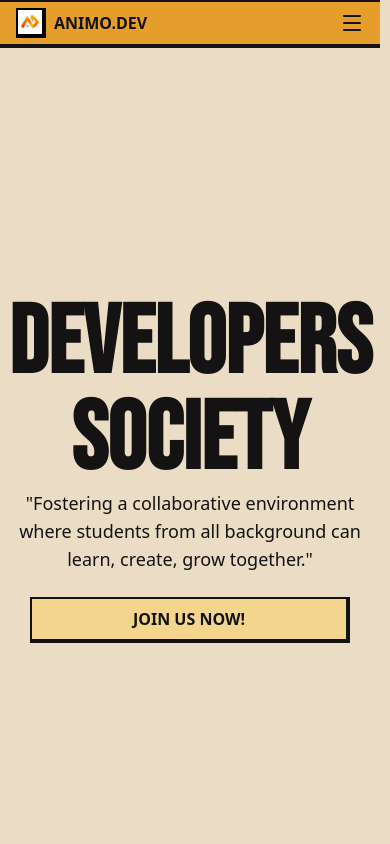
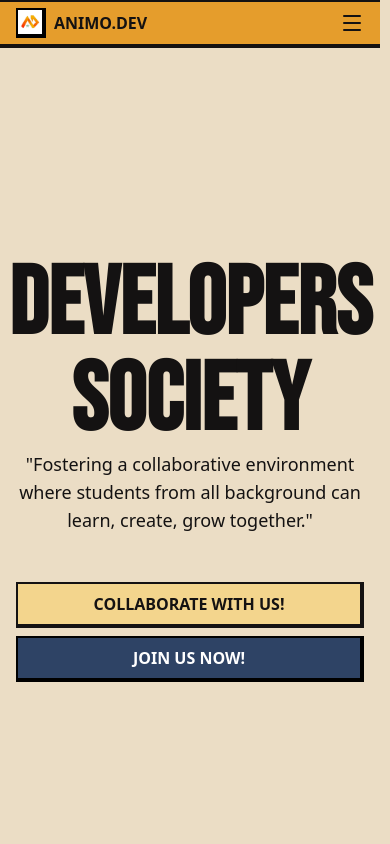
Before and after one commit to dlsl-animodev/project-launchpad, a Next.js app: page / in a window 390 px wide. Shown: the top 844 px of the page. Built offline with nearby package versions, Linux system fonts and the light colour scheme.

Commit message:
feat(frontend): add secondary cta button and responsive design in hero section title

```diff
--- a/components/hero-section.tsx
+++ b/components/hero-section.tsx
@@ -1,14 +1,16 @@
-
+import {
+    SectionContainer,
+    SectionContainerFooter,
+    SectionContainerHeader,
+} from "./reusables/section";
 import Button from "./ui/button";
 import { motion } from "motion/react";
 
 const HeroSection = () => {
     return (
-        <div className="bg-foreground text-background h-[100dvh] flex flex-col items-center justify-center gap-6 text-center px-4">
-            <section>
-                {/* // animate sliding in from bottom to top */}
-                {/* delay the second word slightly  */}
-                <h1 className="relative text-8xl md:text-9xl">
+        <SectionContainer className="h-[100dvh] justify-center text-center">
+            <SectionContainerHeader>
+                <h1 className="relative text-8xl sm:text-[7rem]  md:text-[8rem] lg:text-[10rem]">
                     <motion.div
                         className="font-extrabold font-bebas "
                         initial={{ y: 60, opacity: 0 }}
@@ -39,18 +41,33 @@ const HeroSection = () => {
                     &quot;Fostering a collaborative environment where students
                     from all background can learn, create, grow together.&quot;
                 </motion.p>
-            </section>
+            </SectionContainerHeader>
 
             {/* CTA  */}
+            <SectionContainerFooter className="flex flex-col w-full max-w-md items-center gap-2">
                 <motion.div
                     initial={{ y: 20, opacity: 0 }}
                     animate={{ y: 0, opacity: 1 }}
                     transition={{ duration: 0.5, delay: 0.6 }}
-                className="w-full max-w-xs mx-auto"
+                    className="w-full"
                 >
-                <Button className="w-full">JOIN US NOW!</Button>
+                    <Button className="w-full"> COLLABORATE WITH US!</Button>
                 </motion.div>
-        </div>
+                <motion.div
+                    initial={{ y: 20, opacity: 0 }}
+                    animate={{ y: 0, opacity: 1 }}
+                    transition={{ duration: 0.5, delay: 0.7 }}
+                    className="w-full"
+                >
+                    <Button
+                        className="w-full bg-accent border-black"
+                        variant="accent"
+                    >
+                        JOIN US NOW!
+                    </Button>
+                </motion.div>
+            </SectionContainerFooter>
+        </SectionContainer>
     );
 };
 
```
Lines whose indentation alone changed are shown as unchanged.
